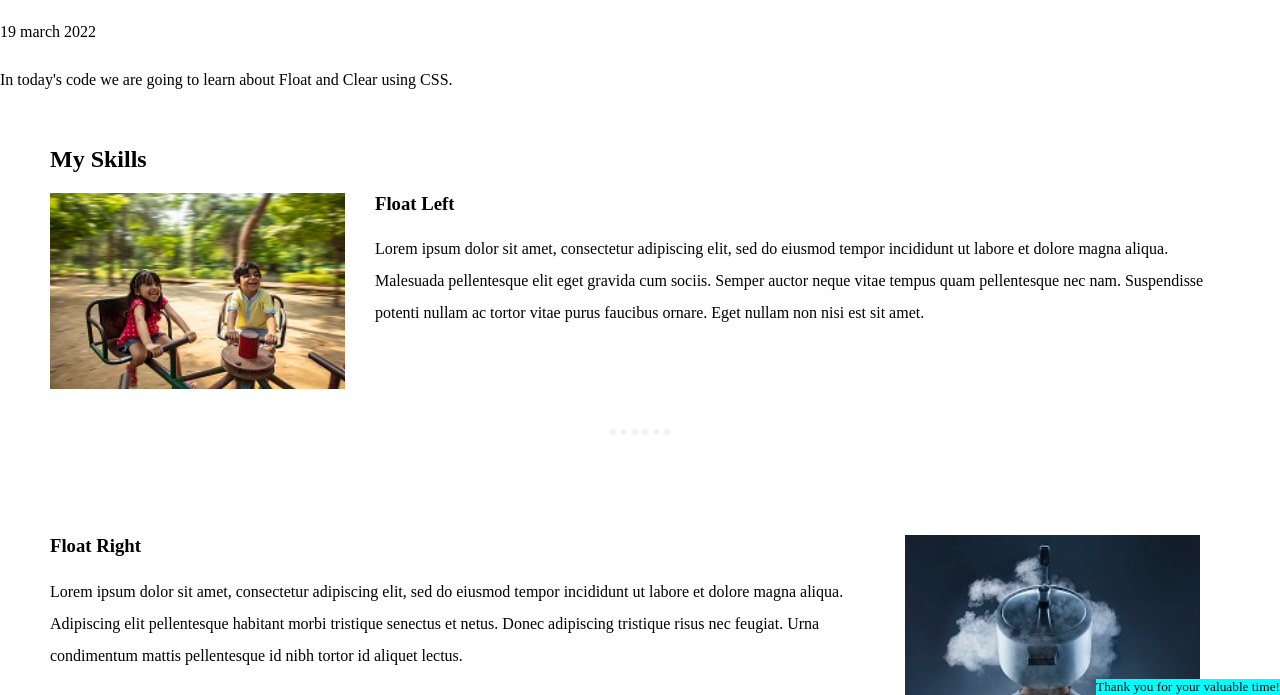
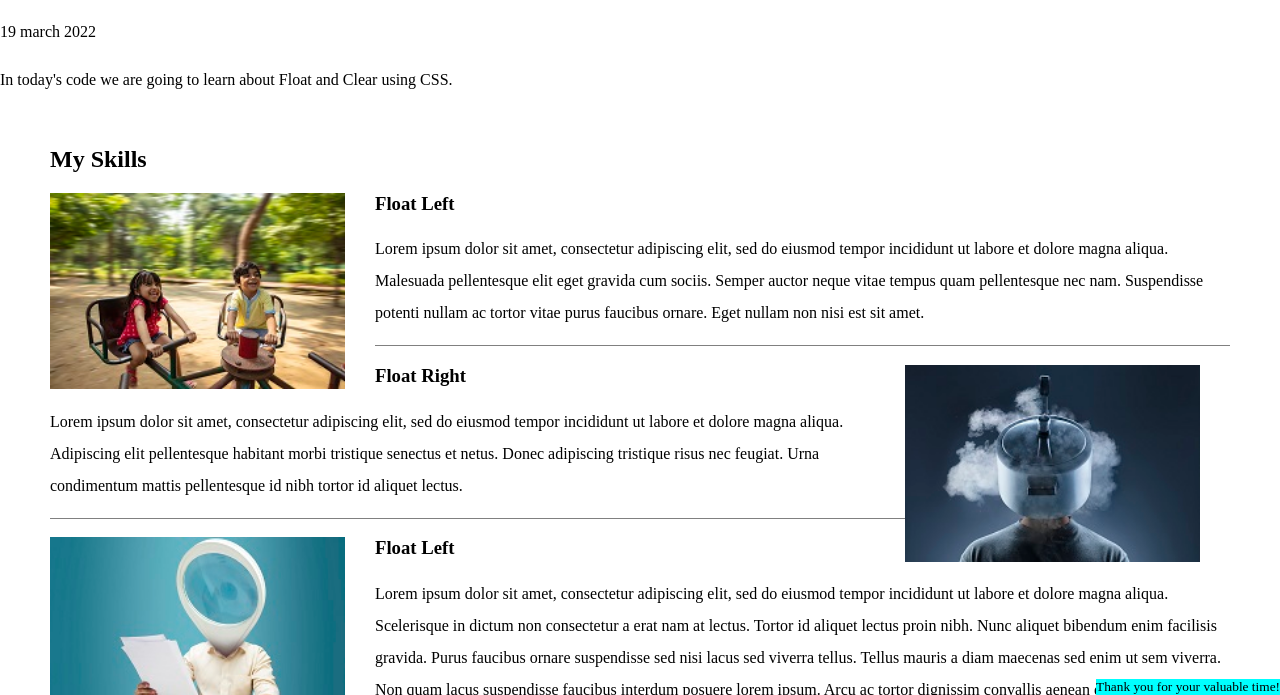
Before and after one commit to NandhiniPython/100-days-of-code, a plain HTML site: page day009.html in a window 1280 px wide. Shown: the part 105-800 px from the top of the page. Drawn offline with Linux system fonts and the light colour scheme.

Commit message:
Update style.css

```diff
--- a/CSS/style.css
+++ b/CSS/style.css
@@ -29,12 +29,11 @@ table {
 
 
 hr  {
-  border-style: dotted;
-  border-color: #EAF6F6;
-  border-bottom: none;
-  width: 4%;
-  border-width: 6px;
-  margin: 100px auto;
+    border-style:ridge;
+    border-color: gray;
+    border-bottom: none;
+    border-width: 1px;
+    margin: 0;
 }
 
 p {
```
